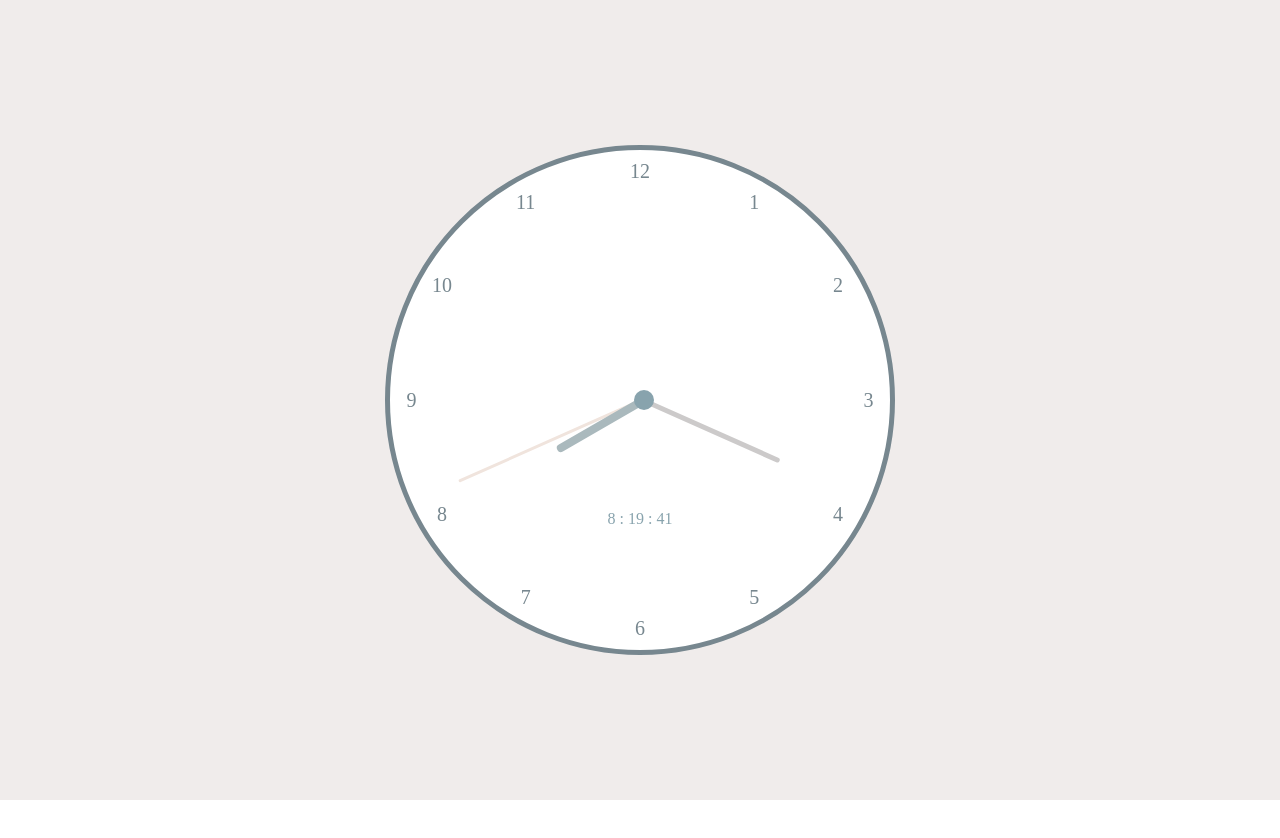
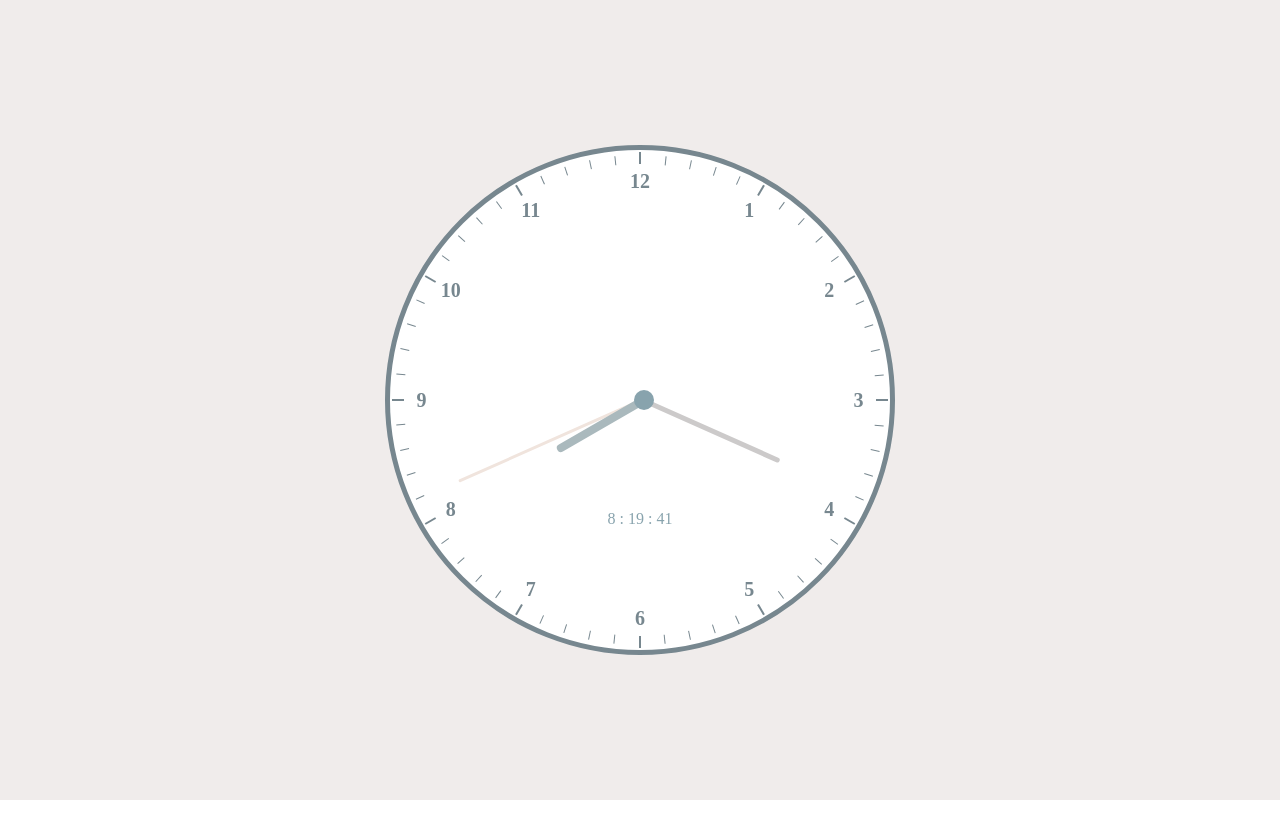
Before and after one commit to uoon-dev/lessons, a plain HTML site: page sujin/step03/clock.html in a window 1280 px wide. Drawn offline with Linux system fonts and the light colour scheme.

Commit message:
clock_modified

```diff
--- a/sujin/step03/clock.html
+++ b/sujin/step03/clock.html
@@ -21,83 +21,13 @@
 			width: 100%;
 			height: 100%;
 			font-size: 20px;
-			/*font-weight: bold;*/
+			font-weight: bold;
 			text-align: center;
-			padding: 10px;
+			padding: 20px;
 			box-sizing: border-box;
-			color: #77878F
+			color: #77878F;
 		}
 
-		#num1 {
-			transform: rotate(30deg);
-		}
-		#num2 {
-			transform: rotate(60deg);
-		}
-		#num3 {
-			transform: rotate(90deg);
-		}
-		#num4 {
-			transform: rotate(120deg);
-		}
-		#num5 {
-			transform: rotate(150deg);
-		}
-		#num6 {
-			transform: rotate(180deg);
-		}
-		#num7 {
-			transform: rotate(210deg);
-		}
-		#num8 {
-			transform: rotate(240deg);
-		}
-		#num9 {
-			transform: rotate(270deg);
-		}
-		#num10 {
-			transform: rotate(300deg);
-		}
-		#num11 {
-			transform: rotate(330deg);
-		}
-		#num12 {
-			transform: rotate(360deg);
-		}
-
-		#num1 > p {
-			transform: rotate(-30deg);
-		}
-		#num2 > p {
-			transform: rotate(-60deg);
-		}
-		#num3 > p {
-			transform: rotate(-90deg);
-		}
-		#num4 > p {
-			transform: rotate(-120deg);
-		}
-		#num5 > p {
-			transform: rotate(-150deg);
-		}
-		#num6 > p {
-			transform: rotate(-180deg);
-		}
-		#num7 > p {
-			transform: rotate(-210deg);
-		}
-		#num8 > p {
-			transform: rotate(-240deg);
-		}
-		#num9 > p {
-			transform: rotate(-270deg);
-		}
-		#num10 > p {
-			transform: rotate(-300deg);
-		}
-		#num11 > p {
-			transform: rotate(-330deg);
-		}
 
 		.clock-wrap {
 			width: 100%;
@@ -152,53 +82,46 @@
 			z-index: 2;
 		}
 
-		#clock-text {
+		#digital-clock {
 			position: absolute;
 			left: 50%;
 			transform: translateX(-50%);
 			color: #88A3AD;
 			z-index: 6;
 		}
+
+		.second-lines {
+			position: absolute;
+			top: 0;
+			left: 0;
+			width: 100%;
+			height: 100%;
+			text-align: center;
+		}
+
+		.second-lines::before {
+			content: '';
+			display: inline-block;
+			width: 1px;
+			height: 9px;
+			box-sizing: border-box;
+			background-color: #77878F;
+		}
+
+		.second-multiples-ele::before {
+			width: 2px;
+			height: 12px;
+		}
 	</style>
 </head>
 <body>
 	<div class="clock-wrap">
 		<div class="clock-contents">
-			<div class="num" id="num1">
-				<p>1</p>
+			<div class="clock-hours">
+				<!-- auto generated hour number elements -->
 			</div>
-			<div class="num" id="num2">
-				<p>2</p>
-			</div>
-			<div class="num" id="num3">
-				<p>3</p>
-			</div>
-			<div class="num" id="num4">
-				<p>4</p>
-			</div>
-			<div class="num" id="num5">
-				<p>5</p>
-			</div>
-			<div class="num" id="num6">
-				<p>6</p>
-			</div>
-			<div class="num" id="num7">
-				<p>7</p>
-			</div>
-			<div class="num" id="num8">
-				<p>8</p>
-			</div>
-			<div class="num" id="num9">
-				<p>9</p>
-			</div>
-			<div class="num" id="num10">
-				<p>10</p>
-			</div>
-			<div class="num" id="num11">
-				<p>11</p>
-			</div>
-			<div class="num" id="num12">
-				<p>12</p>
+			<div class="clock-seconds">
+				<!-- auto generated second line elements -->
 			</div>
 			<div class="clock-hand" id="circle"></div>
 			<div class="clock-hand" id="hours-hand"></div>
@@ -206,52 +129,94 @@
 			<div class="clock-hand" id="sec-hand"></div>
 		</div>
 
-		<div id="clock-text"></div>
+		<div id="digital-clock"></div>
 	</div>
 
 	<script type="text/javascript">
+
 		function clockFunction(){
-			// 해당 element 가져오기
-			var hoursHand = document.getElementById('hours-hand');
-			var minHand = document.getElementById('min-hand');
-			var secHand = document.getElementById('sec-hand');
+			var hoursHand = document.querySelector('#hours-hand');
+			var minHand = document.querySelector('#min-hand');
+			var secHand = document.querySelector('#sec-hand');
 
-			// 객체 초기화
-			var date = new Date();
+			var currentDate = new Date();
+			var hours = currentDate.getHours();
+			var min = currentDate.getMinutes();
+			var sec = currentDate.getSeconds();
 
-			// 현재 시간 / 각각 초,분,시간 환산
-			var hours = date.getHours()/12; //24시간 00~23
-			var min = date.getMinutes()/60; //60분 00~59
-			var sec = date.getSeconds()/60; //60초 00~59
+			var clockHourMax = 12;
+			var clockMinMax = 60;
+			var clockSecMax = 60;
+			var circleDegree = 360;
 
-
-			// 실시간 rotate(360도 회전 수 곱하기)
-			hoursHand.style.transform = 'rotate('+hours*360+'deg)';
-			minHand.style.transform = 'rotate('+min*360+'deg)';
-			secHand.style.transform = 'rotate('+sec*360+'deg)';
+			hoursHand.style.transform = 'rotate('+hours/clockHourMax*circleDegree+'deg)';
+			minHand.style.transform = 'rotate('+min/clockMinMax*circleDegree+'deg)';
+			secHand.style.transform = 'rotate('+sec/clockSecMax*circleDegree+'deg)';
 		}
-
-		// 1초마다 움직이기
 		setInterval(clockFunction,1000);
 
-		function clockText(){
-			var txtDate = new Date();
+		function digitalClock(){
 
-			var hours = txtDate.getHours();
-			var min = txtDate.getMinutes();
-			var sec = txtDate.getSeconds();
-
-
-			if(sec<10){
-				sec ="0"+sec;
-			}
+			var currentDate = new Date();
+			var hours = currentDate.getHours();
+			var min = currentDate.getMinutes();
+			var sec = currentDate.getSeconds();
+			min = addNumber(min);
+			sec = addNumber(sec);
 
 			var currentTime = hours + " : " + min + " : " + sec;
 
-			document.getElementById('clock-text').innerHTML = currentTime;
+			document.getElementById('digital-clock').innerHTML = currentTime;
 		}
-		// 1초마다 카운트
-		setInterval(clockText,1000);
+		setInterval(digitalClock,1000);
+
+		function addNumber(singleDigit){
+			if(singleDigit < 10){
+				singleDigit = "0" + singleDigit;
+			}
+
+			return singleDigit;
+		}
+
+		function createNumbers(){
+			var hourMax = 12;
+			var clockHours = document.querySelector('.clock-hours');
+
+			for(var i = 1; i<=hourMax; i++){
+				var numElement = document.createElement('div');
+				numElement.classList.add('num');
+				numElement.style.transform = 'rotate(' + 30 * i + 'deg)';
+
+				var numberText = document.createElement('p');
+				numberText.textContent = i;
+				numberText.style.transform = 'rotate('+ -30 * i + 'deg)';
+				numElement.appendChild(numberText);
+				clockHours.appendChild(numElement);
+			}
+
+		}
+
+		function createSecondLines(){
+			var secondMax = 60;
+			var degreeDistance = 6;
+			var clockSeconds = document.querySelector('.clock-seconds');
+			for(var i = 0; i < secondMax; i++){
+				var secondLineDegree = degreeDistance * i;
+
+				var secondLineElement = document.createElement('div');
+				secondLineElement.classList.add('second-lines');
+				secondLineElement.style.transform = 'rotate(' + secondLineDegree + 'deg)';
+				clockSeconds.appendChild(secondLineElement);
+
+				if(secondLineDegree % 30 ==0){
+					secondLineElement.classList.add('second-multiples-ele');
+				}
+			}
+		}
+
+		createNumbers();
+		createSecondLines();
+
 	</script>
 </body>
 </html>
```
Also changed, not shown: sujin/step03/clock_old.html (added, +257 -0 lines).
